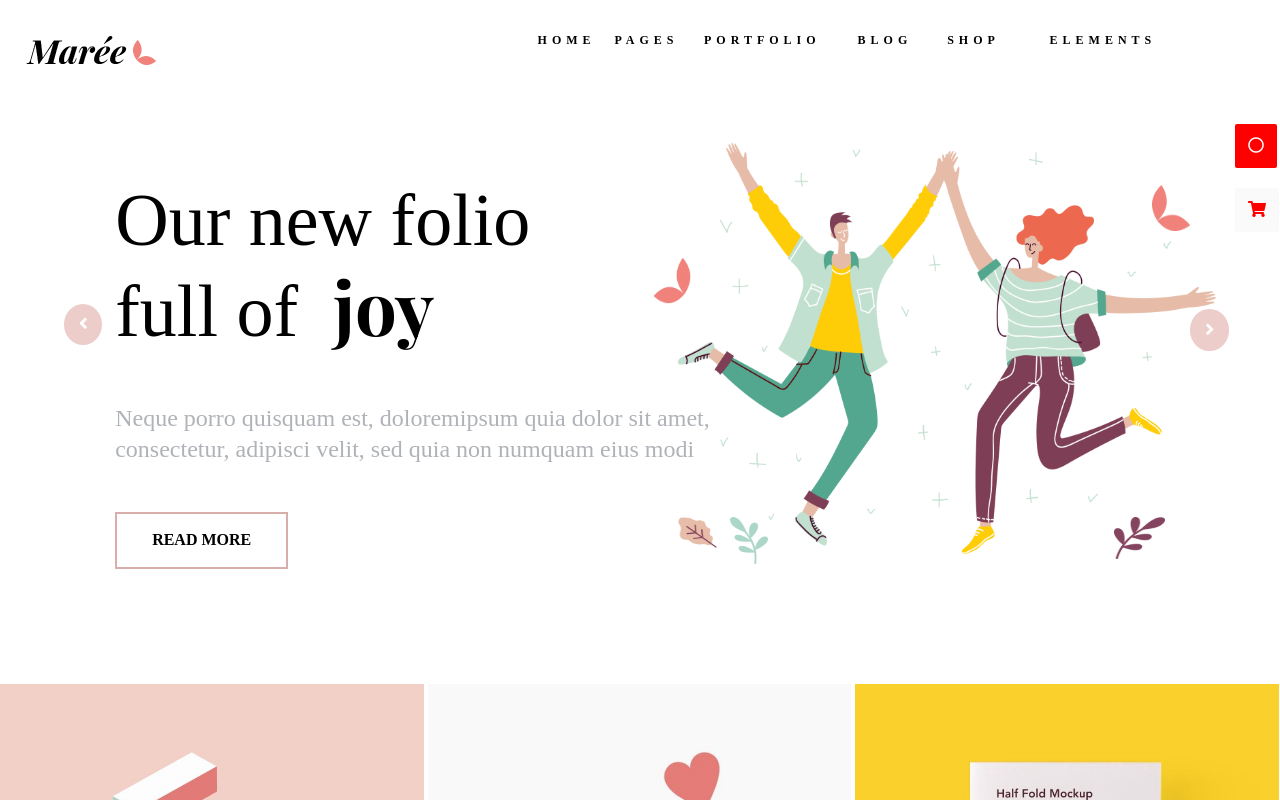
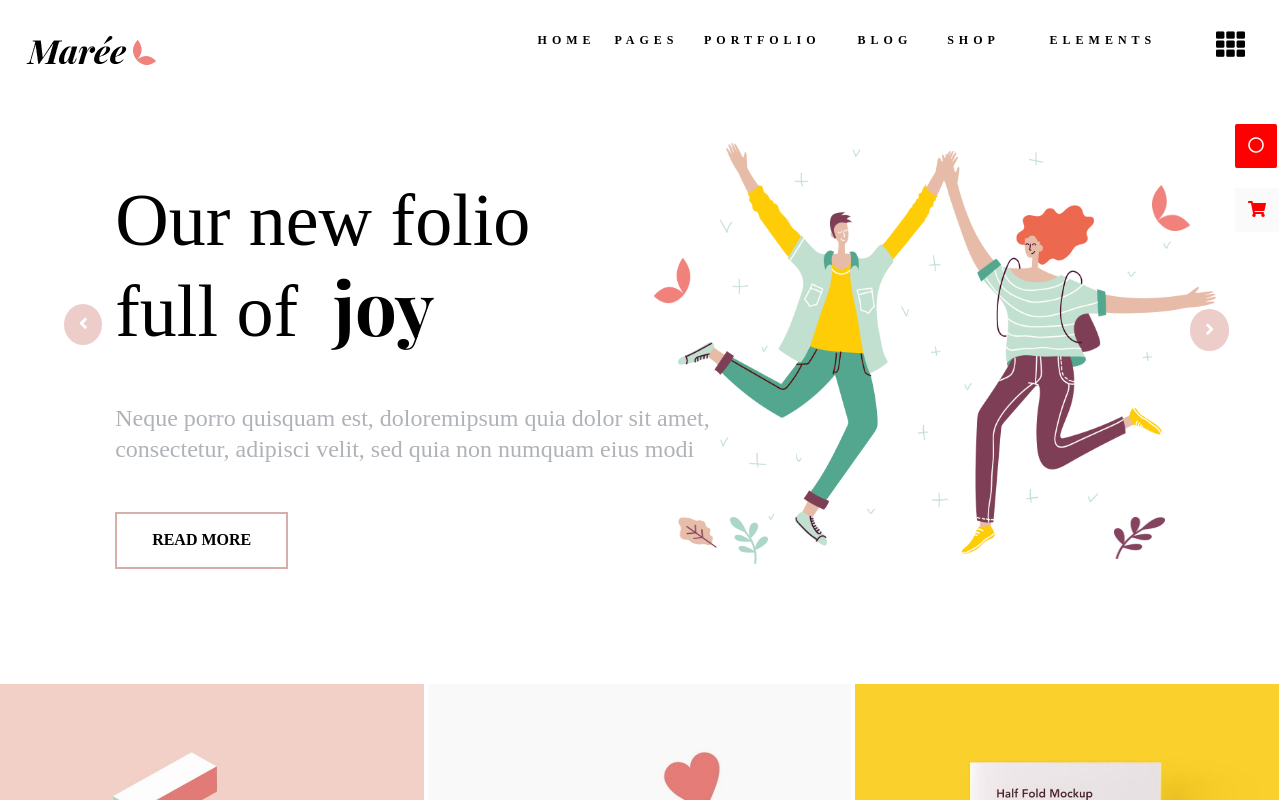
Before and after one commit to Meriellesantana/maree, a plain HTML site: page index.html in a window 1280 px wide. Shown: the top 800 px of the page. Drawn offline with nearby package versions, Linux system fonts and the light colour scheme; a web font is replaced by a local one.

Commit message:
ultimos ajustes

```diff
--- a/css/maree.css
+++ b/css/maree.css
@@ -2,12 +2,13 @@
     font-family: 'Playfair Display',serif; */
     /* -webkit-clip-path: polygon(0 0,100% 0,100% 100%,50% 70%,0 100%);
     clip-path: polygon(0 0,100% 0,100% 100%,50% 70%,0 100%); */
+    /* cursor:url(../img/mouse.gif),auto; */
     header{
         position: relative;
         width: 100%;
 
     }
-    .b,.c,.d,.e,.f,.g{
+    .b,.c,.d,.e,.f,.g, .g1{
         position: absolute;
         font-size: 12px;
         text-transform: uppercase;
@@ -34,6 +35,11 @@
     }
     .g{
         left: 82%;
+    }
+    .g1{
+        top: -4%;
+        left: 95%;
+        font-size: 29px;
     }
     .p{
         position: absolute;
--- a/index.html
+++ b/index.html
@@ -33,7 +33,7 @@
                 <a class="e" href="blog">Blog</a>
                 <a class="f" href="shop">Shop</a>
                 <a class="g" href="elements">Elements</a>
-            </nav>
+                <span class="g1"><i class="fas fa-th"></i></span>
         </section>
         <section class="home">
             <div class="texto">
```
Also changed, not shown: img/mouse.gif (added), img/mouse.png (added).
